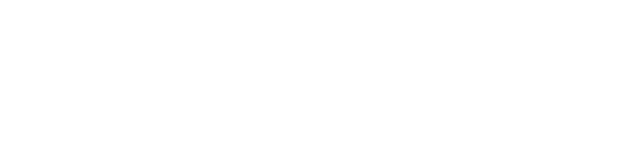
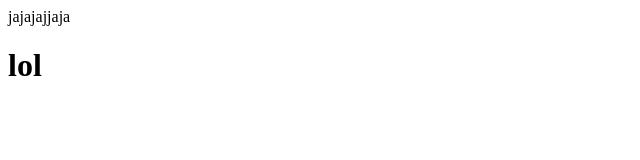
Before and after one commit to skarimph14/my-second-github, a plain HTML site: page about.html in a window 1280 px wide. Shown: the whole page, without its empty margins (0-640 px from the left). Drawn offline with Linux system fonts and the light colour scheme.

Commit message:
new added

```diff
--- a/about.html
+++ b/about.html
@@ -4,8 +4,9 @@
     <meta charset="UTF-8">
     <meta name="viewport" content="width=device-width, initial-scale=1.0">
     <title>Document</title>
+    <div>jajajajjaja </div>
 </head>
 <body>
-
+    <h1>lol</h1>
 </body>
 </html>
```
